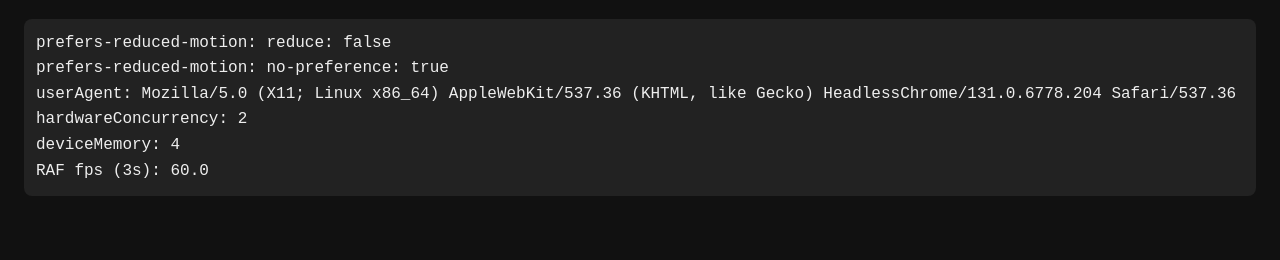
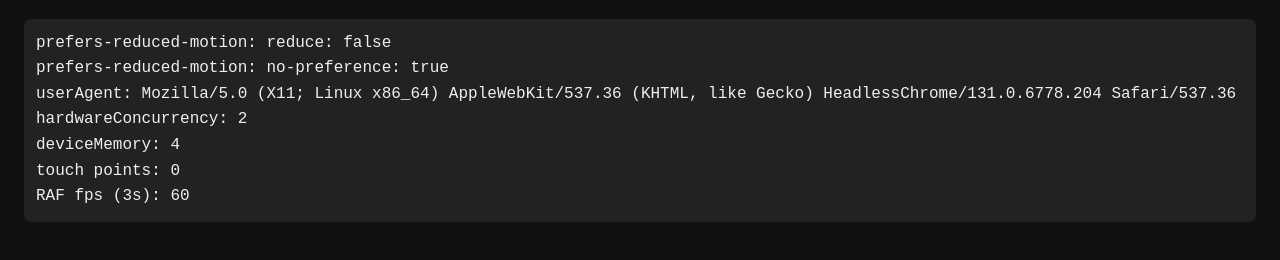
Before and after one commit to DanielRoman11/wedding-invitations, a website: page public/motion-debug.html in a window 1280 px wide. Shown: the part 78-338 px from the top of the page. Drawn offline with Linux system fonts and the light colour scheme.

Commit message:
Diagnóstico de movimiento con script externo (CSP bloquea inline)

```diff
--- a/public/motion-debug.html
+++ b/public/motion-debug.html
@@ -6,36 +6,13 @@
 <title>motion debug</title>
 <style>
   body { font: 16px/1.6 system-ui, sans-serif; margin: 24px; background: #111; color: #eee; }
-  b { color: #7f7; }
+  pre { white-space: pre-wrap; word-break: break-all; background: #222; padding: 12px; border-radius: 8px; }
   .bad { color: #f77; }
-  pre { white-space: pre-wrap; word-break: break-all; background: #222; padding: 12px; border-radius: 8px; }
 </style>
+<script src="./motion-debug.js" defer></script>
 </head>
 <body>
 <h1>Motion debug</h1>
 <pre id="out">…</pre>
-<script>
-const out = document.getElementById("out")
-const lines = []
-const add = (k, v, bad) => lines.push(`${k}: ${bad ? "⚠️ " : ""}${v}`)
-
-add("prefers-reduced-motion: reduce", matchMedia("(prefers-reduced-motion: reduce)").matches, matchMedia("(prefers-reduced-motion: reduce)").matches)
-add("prefers-reduced-motion: no-preference", matchMedia("(prefers-reduced-motion: no-preference)").matches)
-add("userAgent", navigator.userAgent)
-add("hardwareConcurrency", navigator.hardwareConcurrency)
-add("deviceMemory", navigator.deviceMemory)
-
-// ¿Corre requestAnimationFrame?
-let rafCount = 0
-const t0 = performance.now()
-const loop = () => { rafCount++; requestAnimationFrame(loop) }
-requestAnimationFrame(loop)
-setTimeout(() => {
-  const fps = (rafCount / ((performance.now() - t0) / 1000)).toFixed(1)
-  add("RAF fps (3s)", fps, fps < 20)
-  out.innerHTML = lines.map((l) => l.replace(/(⚠️ .*)$/, '<span class="bad">$1</span>')).join("\n")
-}, 3000)
-out.textContent = lines.join("\n") + "\n\n(midiendo RAF 3s…)"
-</script>
 </body>
 </html>
--- /dev/null
+++ b/public/motion-debug.js
@@ -0,0 +1,31 @@
+const out = document.getElementById("out")
+const lines = []
+const add = (k, v, bad) => lines.push(`${k}: ${bad ? "BAD >> " : ""}${v}`)
+
+const reduced = matchMedia("(prefers-reduced-motion: reduce)").matches
+add("prefers-reduced-motion: reduce", reduced, reduced)
+add("prefers-reduced-motion: no-preference", matchMedia("(prefers-reduced-motion: no-preference)").matches)
+add("userAgent", navigator.userAgent)
+add("hardwareConcurrency", navigator.hardwareConcurrency)
+add("deviceMemory", navigator.deviceMemory)
+add("touch points", navigator.maxTouchPoints)
+
+// ¿Corre requestAnimationFrame?
+let rafCount = 0
+const t0 = performance.now()
+const loop = () => {
+  rafCount++
+  requestAnimationFrame(loop)
+}
+requestAnimationFrame(loop)
+
+out.textContent = lines.join("\n") + "\n\n(midiendo RAF 3s…)"
+
+setTimeout(() => {
+  const secs = (performance.now() - t0) / 1000
+  const fps = Math.round(rafCount / secs)
+  add("RAF fps (3s)", fps, fps < 20)
+  out.innerHTML = lines
+    .map((l) => (l.includes("BAD >>") ? `<span class="bad">${l}</span>` : l))
+    .join("\n")
+}, 3000)
```
